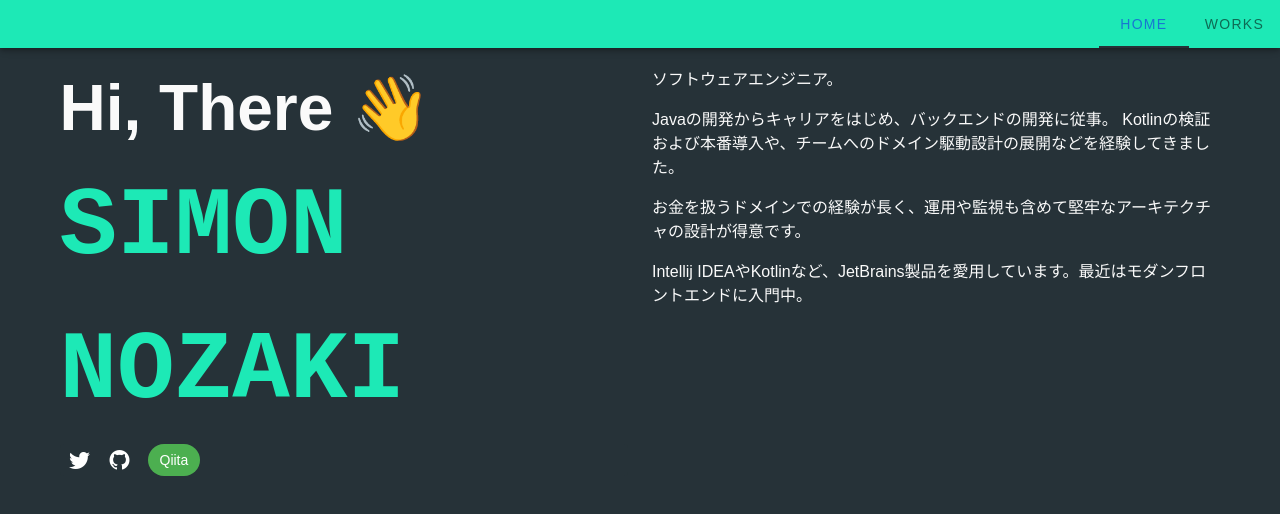
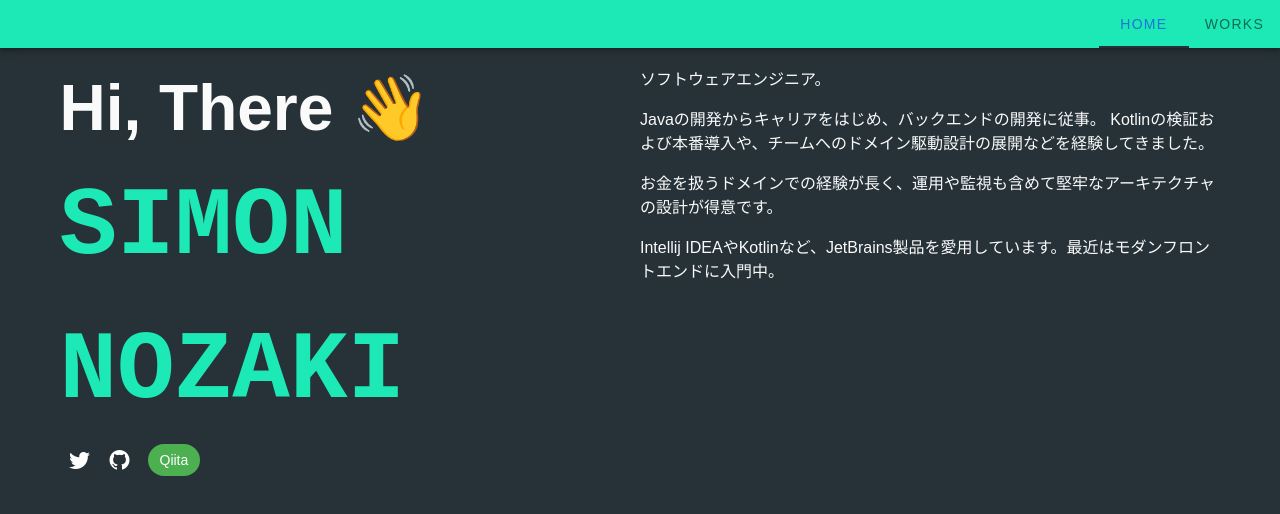
Before and after one commit to simonNozaki/portfolios, a Nuxt app: page / in a window 1280 px wide. Shown: the top 514 px of the page. Built offline with nearby package versions, Linux system fonts and the light colour scheme; a web font is replaced by a local one.

Commit message:
feat: フレックスコンテナのブレークポイント幅を設定

```diff
--- a/components/AppNavigationBar.vue
+++ b/components/AppNavigationBar.vue
@@ -1,5 +1,5 @@
 <template>
-  <v-app-bar app dense class="teal accent-3">
+  <v-app-bar app dense absolute class="teal accent-3">
     <v-tabs right slider-color="blue-grey darken-4">
       <AppNavigationBarTab text="home" to="/" />
       <AppNavigationBarTab text="works" to="/works" />
--- a/layouts/default.vue
+++ b/layouts/default.vue
@@ -3,8 +3,8 @@
     <AppNavigationBar />
     <v-main class="blue-grey darken-4">
       <v-container class="mx-auto">
-        <v-row>
-          <v-col>
+        <v-row no-gutters>
+          <v-col sm="6">
             <h2 class="body__subtitle">Hi, There 👋</h2>
             <h1 class="body__title">SIMON NOZAKI</h1>
             <v-card flat dark class="blue-grey darken-4">
```
